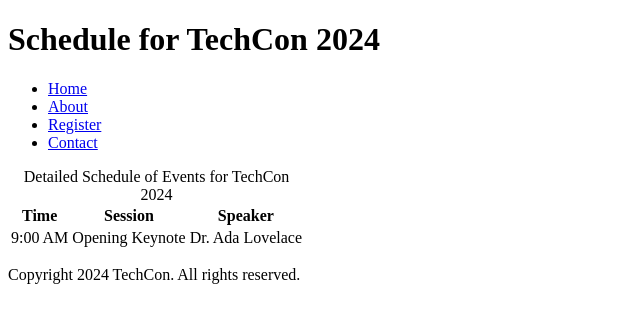
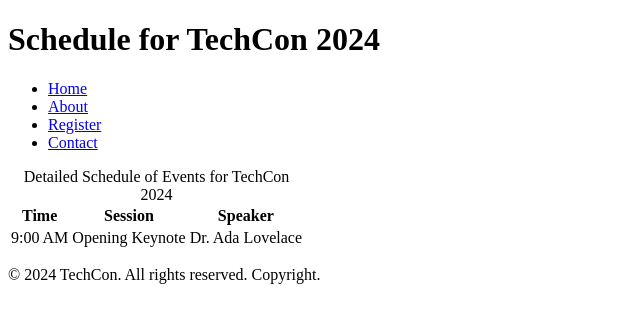
Before and after one commit to devprilla/TechCon_HTML, a plain HTML site: page techcon_website/schedule.html in a window 1280 px wide. Shown: the full height of the page, 0-640 px from the left. Drawn offline with Linux system fonts and the light colour scheme.

Commit message:
Update schedule.html

```diff
--- a/techcon_website/schedule.html
+++ b/techcon_website/schedule.html
@@ -39,7 +39,7 @@
     </main>
 
     <footer>
-      <p>Copyright 2024 TechCon. All rights reserved.</p>
-    </footer>
+    <p>&copy; 2024 TechCon. All rights reserved. Copyright.</p>
+  </footer>
   </body>
 </html>
```
